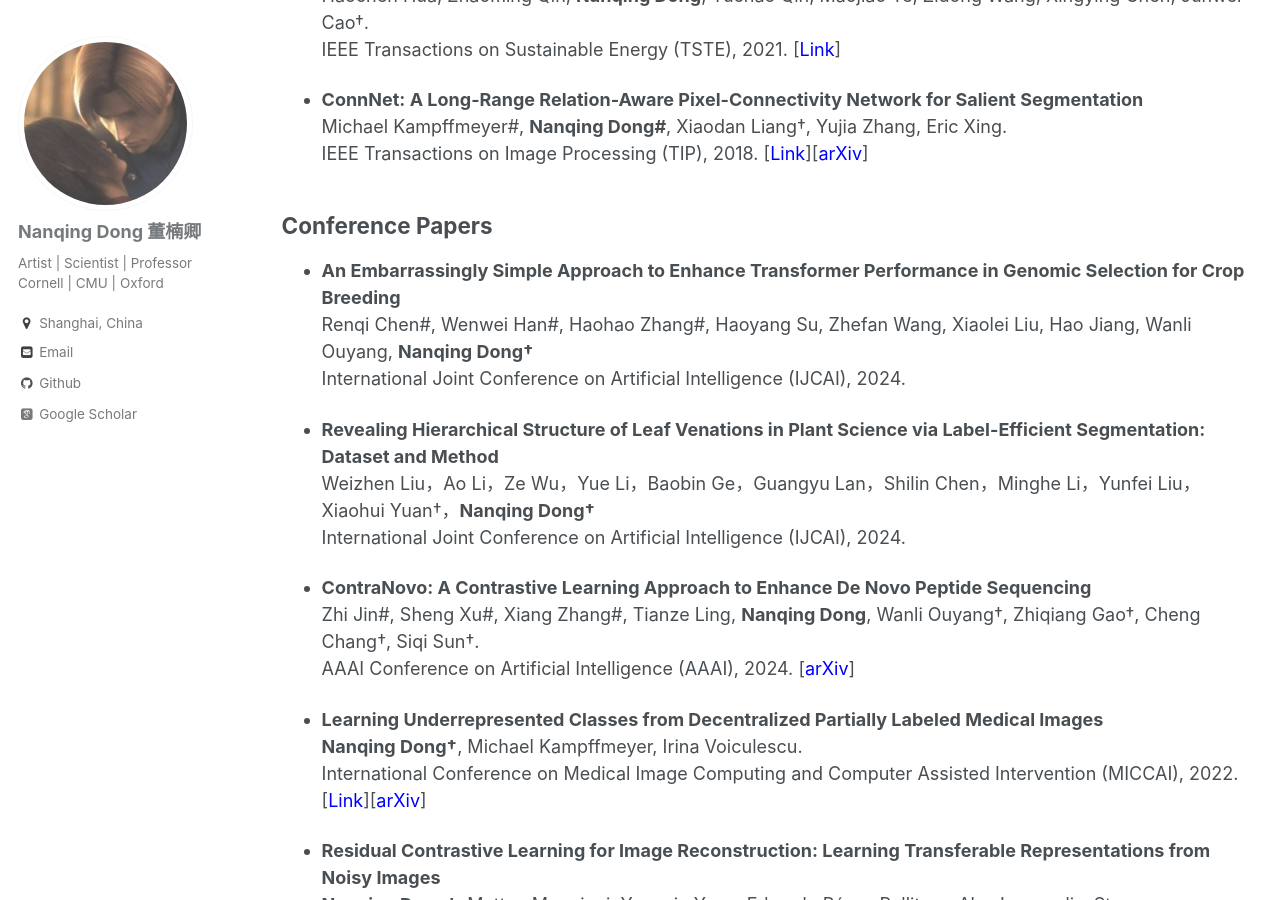
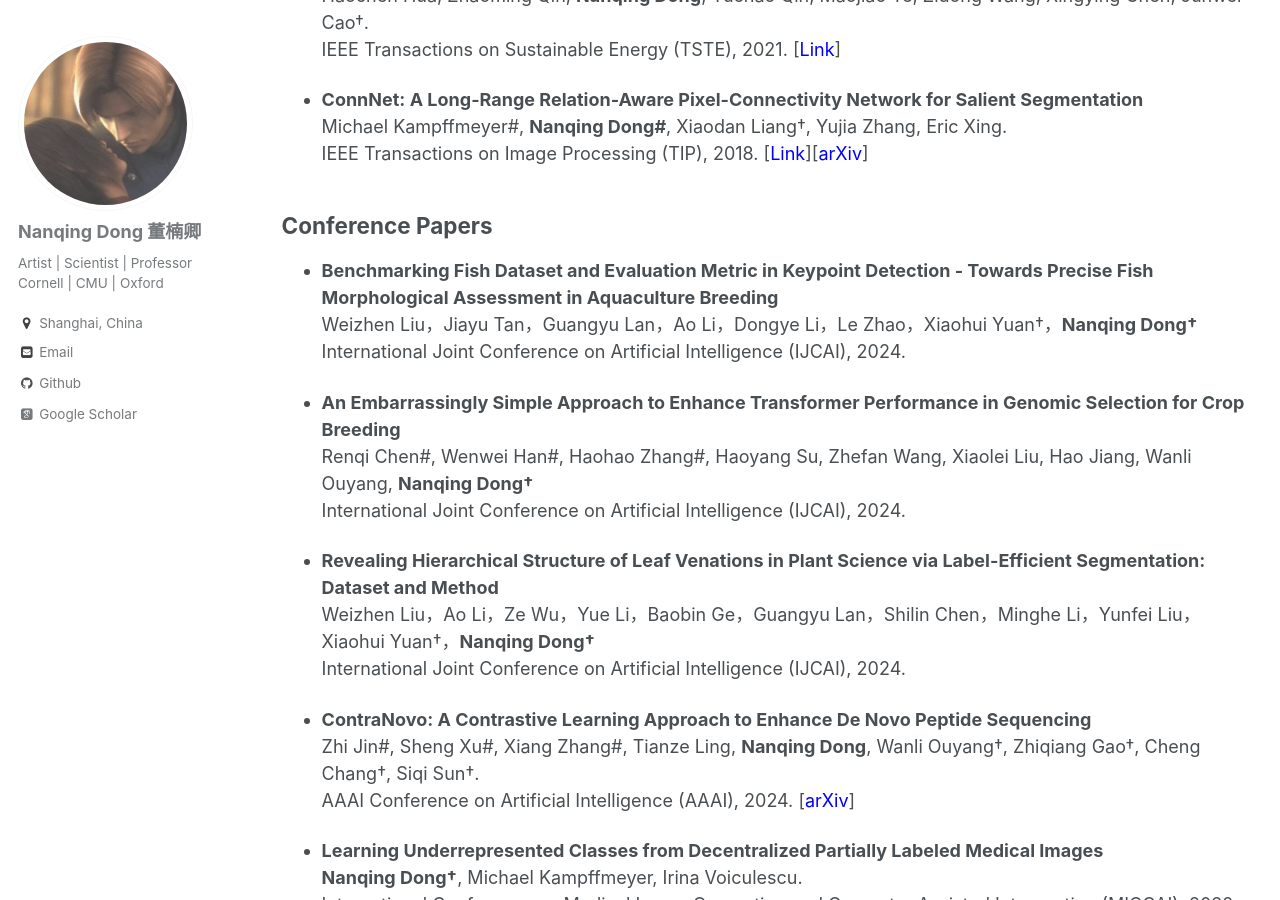
Before and after one commit to eveningdong/eveningdong.github.io, a Jekyll site: the page built from _pages/publication.md, in a window 1280 px wide and 900 px high, scrolled down 1451 px. Built offline with Jekyll 4.4.1, drawn with Linux system fonts in a browser that asks for light colours; some web fonts are replaced; some of the changed text lies outside the part shown.

Commit message:
Update publication.md

```diff
--- a/_pages/publication.md
+++ b/_pages/publication.md
@@ -11,7 +11,7 @@ author_profile: true
 
 ## Journal Papers
 * **zkFL: Zero-Knowledge Proof-based Gradient Aggregation for Federated Learning**
-  Zhipeng Wang, **Nanqing Dong†**, Jiahao Sun, William Knottenbelt， Yike Guo
+  Zhipeng Wang, **Nanqing Dong†**, Jiahao Sun, William Knottenbelt，Yike Guo
   IEEE Transactions on Big Data (TBD), 2024.  [[<span style="color:blue">arXiv</span>]](http://arxiv.org/pdf/2310.02554.pdf)
 
 * **Defending Against Poisoning Attacks in Federated Learning with Blockchain**
@@ -60,6 +60,10 @@ author_profile: true
 
 
 ## Conference Papers
+* **Benchmarking Fish Dataset and Evaluation Metric in Keypoint Detection - Towards Precise Fish Morphological Assessment in Aquaculture Breeding**
+  Weizhen Liu，Jiayu Tan，Guangyu Lan，Ao Li，Dongye Li，Le Zhao，Xiaohui Yuan†，**Nanqing Dong†**
+  International Joint Conference on Artificial Intelligence (IJCAI), 2024.
+
 * **An Embarrassingly Simple Approach to Enhance Transformer Performance in Genomic Selection for Crop Breeding**
   Renqi Chen#, Wenwei Han#, Haohao Zhang#, Haoyang Su, Zhefan Wang, Xiaolei Liu, Hao Jiang, Wanli Ouyang, **Nanqing Dong†**
   International Joint Conference on Artificial Intelligence (IJCAI), 2024.
@@ -135,4 +139,4 @@ author_profile: true
 
 * **SCAN: Structure Correcting Adversarial Network for Organ Segmentation in Chest X-rays**
   Wei Dai, **Nanqing Dong**, Zeya Wang, Xiaodan Liang, Hao Zhang, Eric Xing.
-  International Conference on Medical Image Computing and Computer Assisted Intervention, Workshop on Deep Learning in Medical Image Analysis (MICCAI/DLMIA), 2018.[[<span style="color:blue">Link</span>]](https://link.springer.com/chapter/10.1007/978-3-030-00889-5_30)[[<span style="color:blue">RG</span>]](https://www.researchgate.net/publication/327749572_SCAN_Structure_Correcting_Adversarial_Network_for_Organ_Segmentation_in_Chest_X-Rays)
+  International Conference on Medical Image Computing and Computer Assisted Intervention, Workshop on Deep Learning in Medical Image Analysis (MICCAI/DLMIA), 2018. [[<span style="color:blue">Link</span>]](https://link.springer.com/chapter/10.1007/978-3-030-00889-5_30)[[<span style="color:blue">RG</span>]](https://www.researchgate.net/publication/327749572_SCAN_Structure_Correcting_Adversarial_Network_for_Organ_Segmentation_in_Chest_X-Rays)
```
